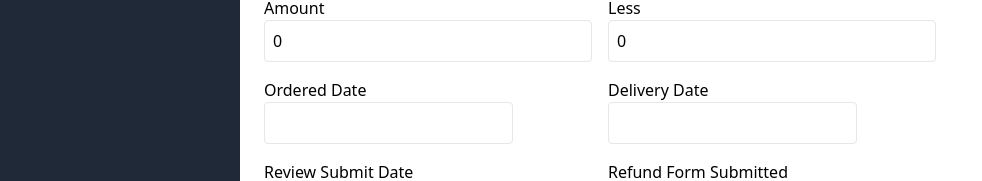
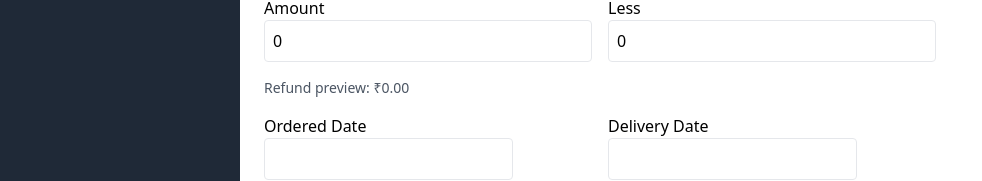
Before and after one commit to vinish1997/review-tracker, a React (Vite) app in the folder review-tracker-ui/: page /reviews/new in a window 1280 px wide. Shown: the part 404-585 px from the top of the page, without its empty margins (0-982 px from the left). Built offline with nearby package versions, Linux system fonts and the light colour scheme; no server answers.

Commit message:
feat(ui): add dynamic Refund preview under amount fields

```diff
--- a/review-tracker-ui/src/components/ReviewForm.jsx
+++ b/review-tracker-ui/src/components/ReviewForm.jsx
@@ -54,6 +54,11 @@ export default function ReviewForm({ review, onSuccess }) {
   const refundFormSubmittedDate = watch("refundFormSubmittedDate");
   const amountValue = watch("amountRupees");
   const lessValue = watch("lessRupees");
+
+  // Computed refund preview
+  const amtNum = typeof amountValue === 'number' ? amountValue : parseFloat(amountValue ?? '0');
+  const lessNum = typeof lessValue === 'number' ? lessValue : parseFloat(lessValue ?? '0');
+  const refundPreview = (isFinite(amtNum) ? amtNum : 0) - (isFinite(lessNum) ? lessNum : 0);
 
   const onSubmit = async (data) => {
     try {
@@ -173,6 +178,11 @@ export default function ReviewForm({ review, onSuccess }) {
         </div>
       </div>
 
+      {/* Refund preview */}
+      <div className={`text-sm ${refundPreview < 0 ? 'text-red-600' : 'text-gray-600'}`}>
+        Refund preview: ₹{Number.isFinite(refundPreview) ? refundPreview.toFixed(2) : '-'}
+      </div>
+
       {/* Dates */}
       <div className="grid grid-cols-2 gap-4">
         <div>
```
